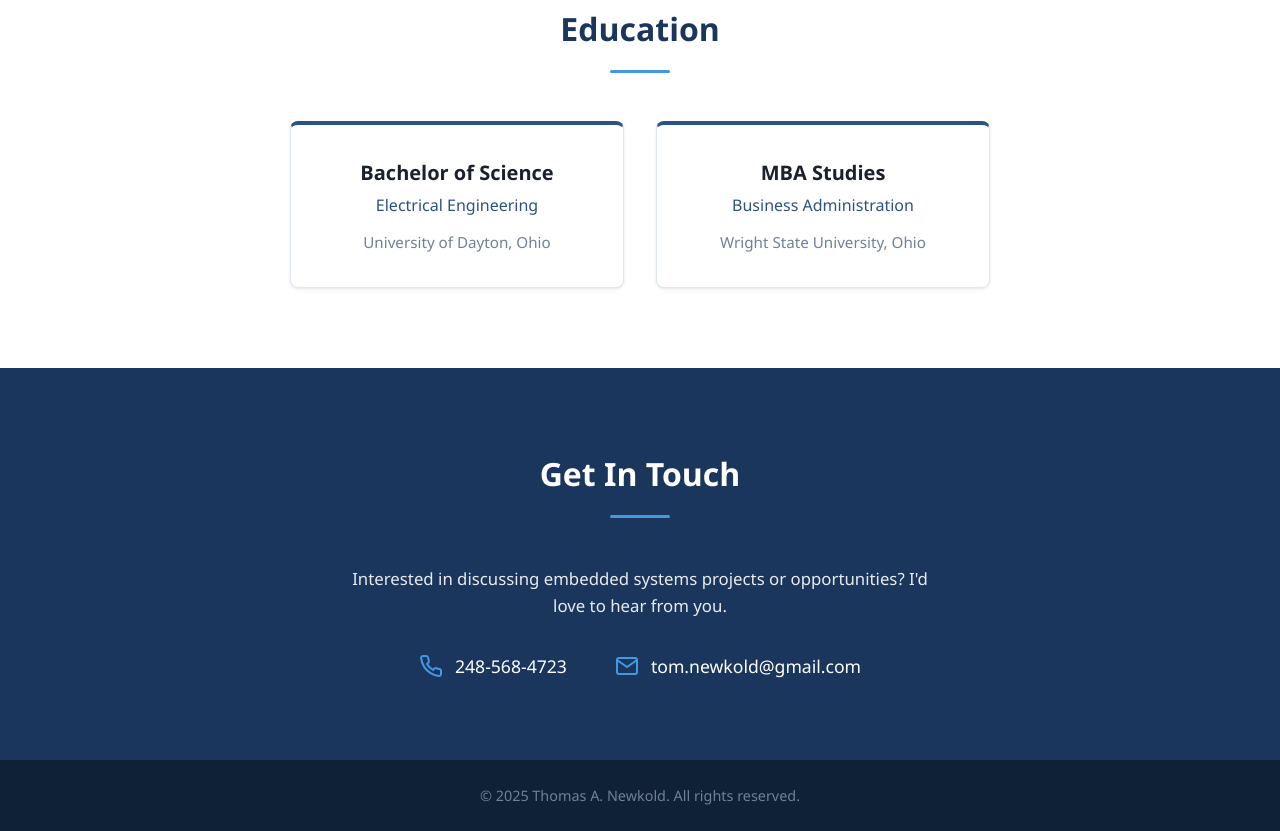
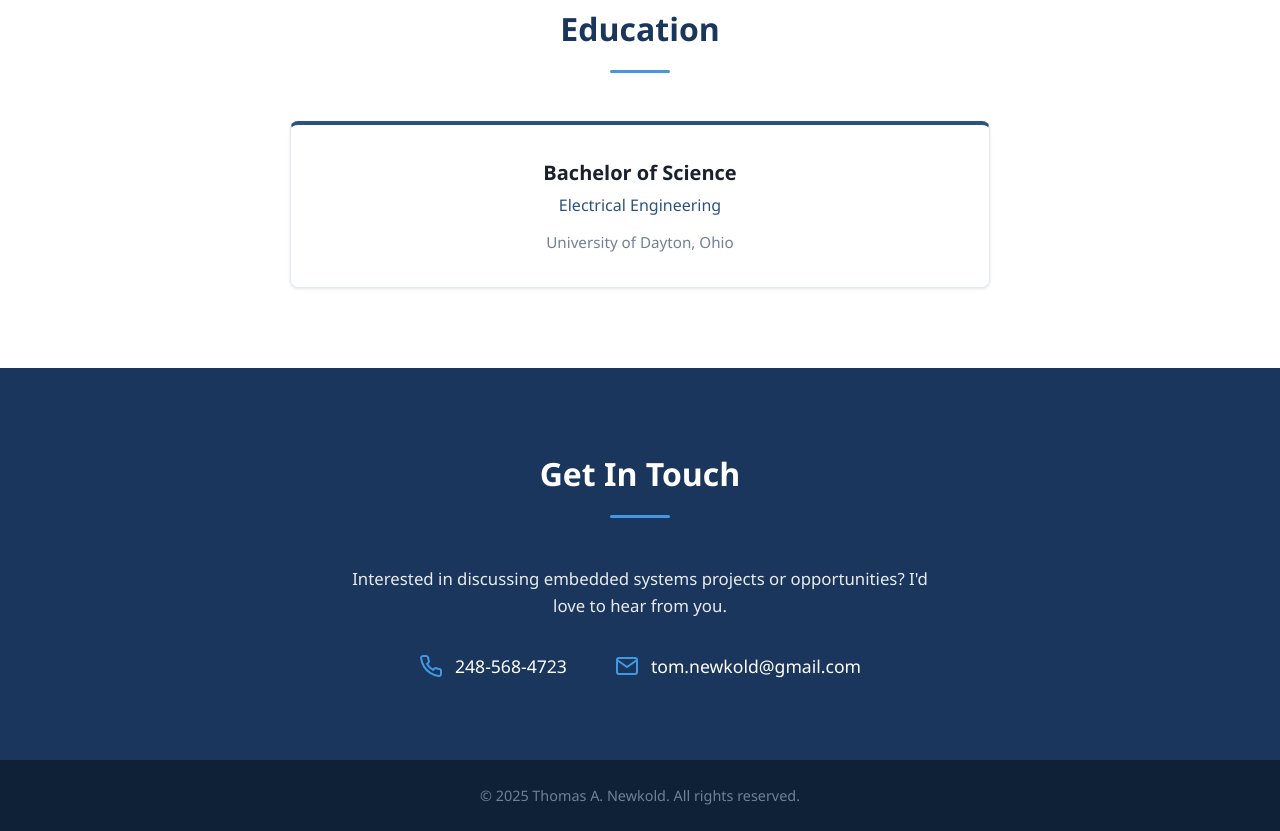
Before and after one commit to thomasnewkold/Resume_Website, a plain HTML site: page index.html in a window 1280 px wide. Shown: the part 5339-6170 px from the top of the page. Drawn offline with Linux system fonts and the light colour scheme.

Commit message:
Delete MBA

```diff
--- a/index.html
+++ b/index.html
@@ -272,11 +272,6 @@
                     <h4>Electrical Engineering</h4>
                     <p>University of Dayton, Ohio</p>
                 </div>
-                <div class="education-card">
-                    <h3>MBA Studies</h3>
-                    <h4>Business Administration</h4>
-                    <p>Wright State University, Ohio</p>
-                </div>
             </div>
         </div>
     </section>
```
